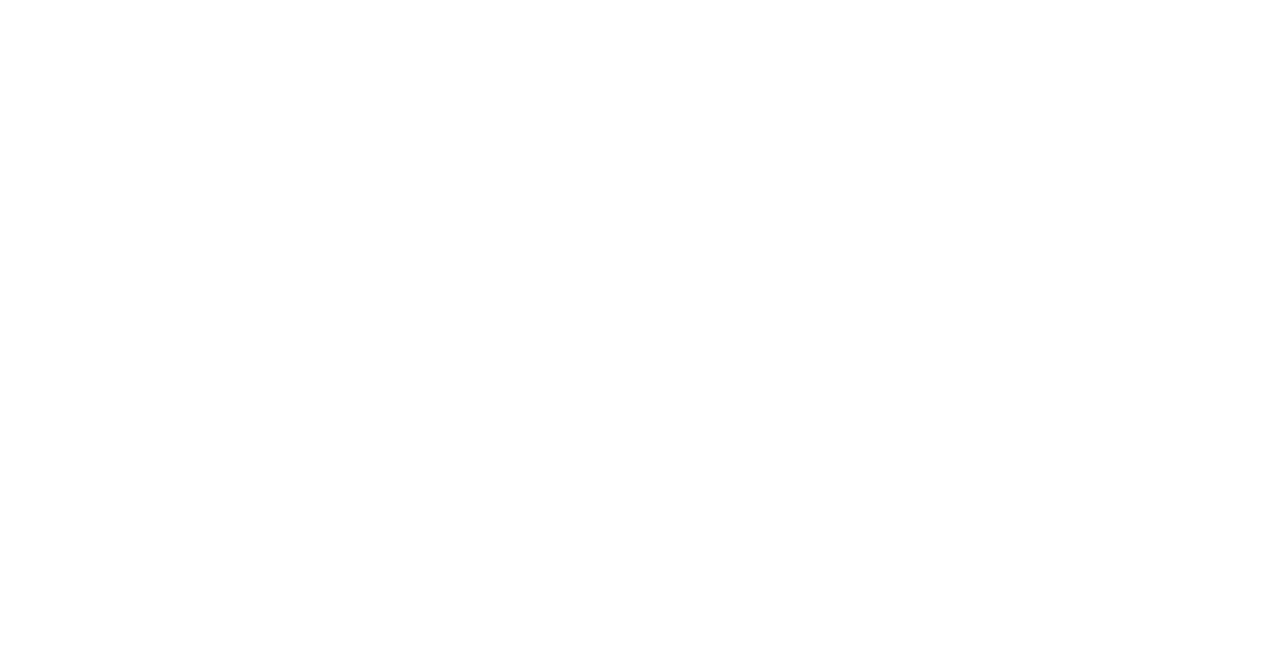
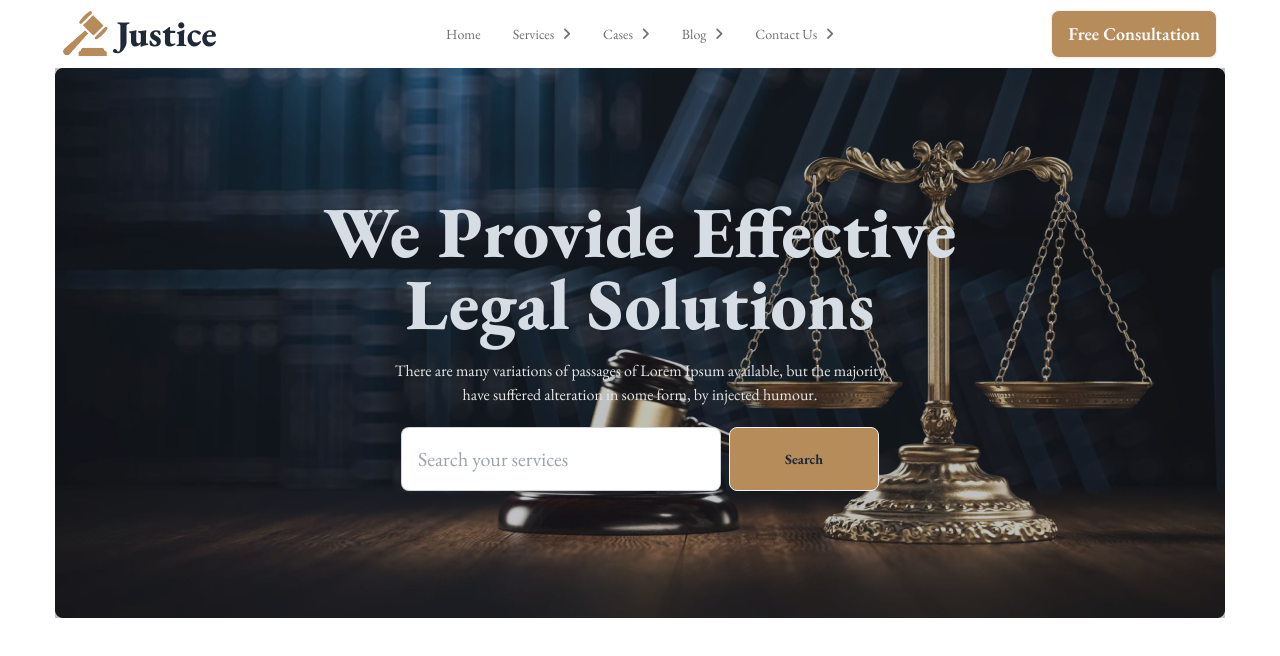
Before and after one commit to mohammadsoheluddin/legal-solution-with-daisyUI, a plain HTML site: page index.html in a window 1280 px wide. Drawn offline with nearby package versions, Linux system fonts and the light colour scheme.

Commit message:
header part completed

```diff
--- a/index.html
+++ b/index.html
@@ -1,5 +1,6 @@
 <!DOCTYPE html>
 <html lang="en">
+
 <head>
     <meta charset="UTF-8">
     <meta name="viewport" content="width=device-width, initial-scale=1.0">
@@ -13,7 +14,9 @@
     <!-- Google Manrope Fonts -->
     <link rel="preconnect" href="https://fonts.googleapis.com">
     <link rel="preconnect" href="https://fonts.gstatic.com" crossorigin>
-    <link href="https://fonts.googleapis.com/css2?family=Manrope:wght@200..800&display=swap" rel="stylesheet">
+    <link
+        href="https://fonts.googleapis.com/css2?family=EB+Garamond:ital,wght@0,400..800;1,400..800&family=Manrope:wght@200..800&display=swap"
+        rel="stylesheet">
 
     <!-- Font Awesome Kit -->
     <script src="https://kit.fontawesome.com/dfbc1bf2e5.js" crossorigin="anonymous"></script>
@@ -32,12 +35,86 @@
     </script>
 
     <style>
-        .font-manrope {
-            font-family: "Manrope", sans-serif;
+        .font-EB-Garamond {
+            font-family: "EB Garamond", serif;
         }
     </style>
 </head>
-<body>
 
+<body class="font-EB-Garamond max-w-[1170px] mx-auto">
+    <!-- Header Start From Here -->
+    <header>
+        <!-- Navigation Start From Here -->
+        <div class="navbar bg-base-100">
+            <div class="navbar-start">
+                <div class="dropdown">
+                    <div tabindex="0" role="button" class="btn btn-ghost lg:hidden">
+                        <svg xmlns="http://www.w3.org/2000/svg" class="h-5 w-5" fill="none" viewBox="0 0 24 24"
+                            stroke="currentColor">
+                            <path stroke-linecap="round" stroke-linejoin="round" stroke-width="2"
+                                d="M4 6h16M4 12h8m-8 6h16" />
+                        </svg>
+                    </div>
+                    <ul tabindex="0"
+                        class="menu menu-sm dropdown-content mt-3 z-[1] p-2 shadow bg-base-100 rounded-box w-52">
+                        <li><a>Home</a></li>
+                        <li><a>Services</a></li>
+                        <li><a>Cases</a></li>
+                        <li><a>Blog</a></li>
+                        <li><a>Contact Us</a></li>
+                    </ul>
+                </div>
+                <div class="flex Justify-center items-center gap-2">
+                    <img class="" src="./images/logo-100.png" alt="">
+                    <h1 class="text-4xl font-extrabold text-[]">Justice</h1>
+                </div>
+            </div>
+            <div class="navbar-center hidden lg:flex">
+                <ul class="menu menu-horizontal px-1 text-[#707070]">
+                    <li><a>Home</a></li>
+                    <li><a>Services <i class="fa-solid fa-angle-right"></i></a></li>
+                    <li><a>Cases <i class="fa-solid fa-angle-right"></i></a></li>
+                    <li><a>Blog <i class="fa-solid fa-angle-right"></i></a></li>
+                    <li><a>Contact Us <i class="fa-solid fa-angle-right"></i></a></li>
+                </ul>
+            </div>
+            <div class="navbar-end">
+                <a class="btn bg-[#B68C5A] text-white text-[18px]">Free Consultation</a>
+            </div>
+        </div>
+        <!-- Navigation End Here -->
+
+        <!-- Hero Container Start From Here -->
+        <div class="hero w-[1170px] h-[550px] rounded"
+            style="background-image: url(./images/banner.png);">
+            <div class="hero-overlay bg-opacity-30"></div>
+            <div class="hero-content text-center text-neutral-content">
+                <div class="w-[680px]">
+                    <h1 class="mb-5 text-7xl font-extrabold">We Provide Effective <br> Legal Solutions</h1>
+                    <p class="mb-5 text-[#E7E7E7]">There are many variations of passages of Lorem Ipsum available, but the majority <br>
+                        have suffered alteration in some form, by injected humour.</p>
+                    <div class="flex justify-center items-center gap-2">
+                        <input type="text" placeholder="Search your services" class="input input-bordered text-xl font-normal text-[#A0A0A0] bg-[#FFF] w-[500px] h-[64px] max-w-xs"/>
+                        <button class="btn bg-[#B68C5A] w-[150px] h-[64px] font-bold">Search</button>
+                    </div>
+                </div>
+            </div>
+        </div>
+        <!-- Hero Container End at Here -->
+    </header>
+    <!-- Header End at Here -->
+
+    <!-- Main Start From Here -->
+    <main>
+
+    </main>
+    <!-- Main End at Here -->
+
+    <!-- Footer Start From Here -->
+    <footer>
+
+    </footer>
+    <!-- Footer End at Here -->
 </body>
+
 </html>
```
Also changed, not shown: tailwind.config.js (added, +8 -0 lines), images/logo-100.png (added).
